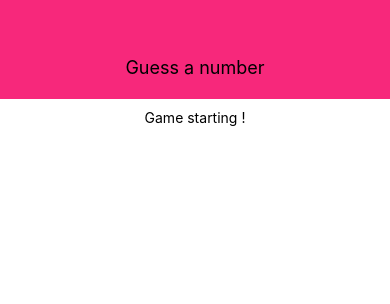
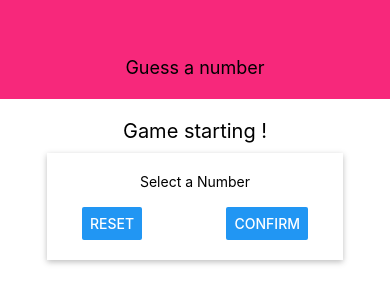
Before and after one commit to kagboton/guess-a-number, a React Native app: screen / in a window 390 px wide. Shown: the top 304 px of the page. Built offline with nearby package versions, Linux system fonts and the light colour scheme.

Commit message:
styling a view as Card container using drop shadows and rounder corners

```diff
--- a/components/StartGameScreen.js
+++ b/components/StartGameScreen.js
@@ -1,12 +1,20 @@
 import React from 'react'
-import {View, StyleSheet, Text} from 'react-native'
+import {View, StyleSheet, Text, TextInput, Button} from 'react-native'
 
 const StartGameScreen = props => {
 
     return(
 
         <View style={styles.screen}>
-            <Text>Game starting !</Text>
+            <Text style = {styles.title}>Game starting !</Text>
+            <View style={styles.inputContainer}>
+                <Text >Select a Number</Text>
+                <TextInput />
+                <View style={styles.buttonContainer}>
+                    <Button title="Reset"/>
+                    <Button title="Confirm"/>
+                </View>
+            </View>
         </View>
 
     );
@@ -18,6 +26,31 @@
         padding : 10,
         alignItems: 'center',
 
+    },
+    title : {
+        fontSize : 20,
+        marginVertical : 10,
+
+    },
+    buttonContainer : {
+        flexDirection : 'row',
+        width : '100%',
+        justifyContent : 'space-between',
+        paddingHorizontal : 15
+
+    },
+    inputContainer : {
+        width : 300,
+        maxWidth: '80%',
+        alignItems: "center",
+        shadowColor : 'black',
+        shadowOffset : {width : 0, height : 2},
+        shadowRadius : 6,
+        shadowOpacity : 0.26,
+        elevation : 5,
+        backgroundColor : 'white',
+        padding : 20
+
     }
 
 })
```
